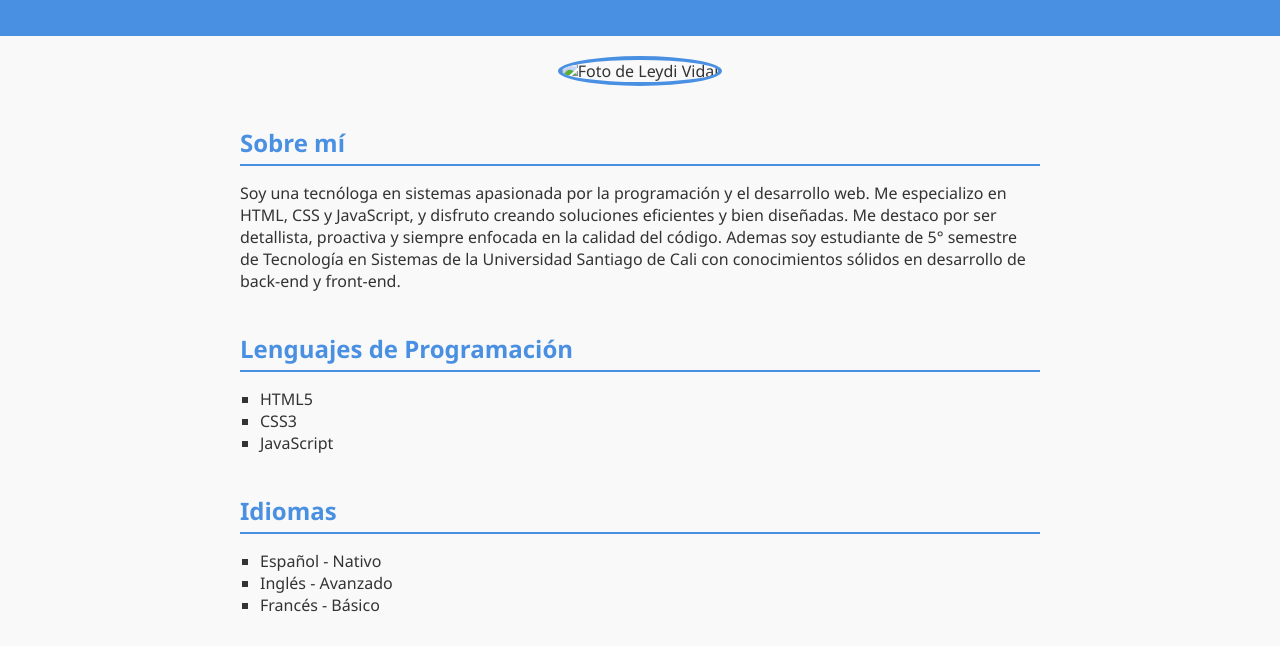
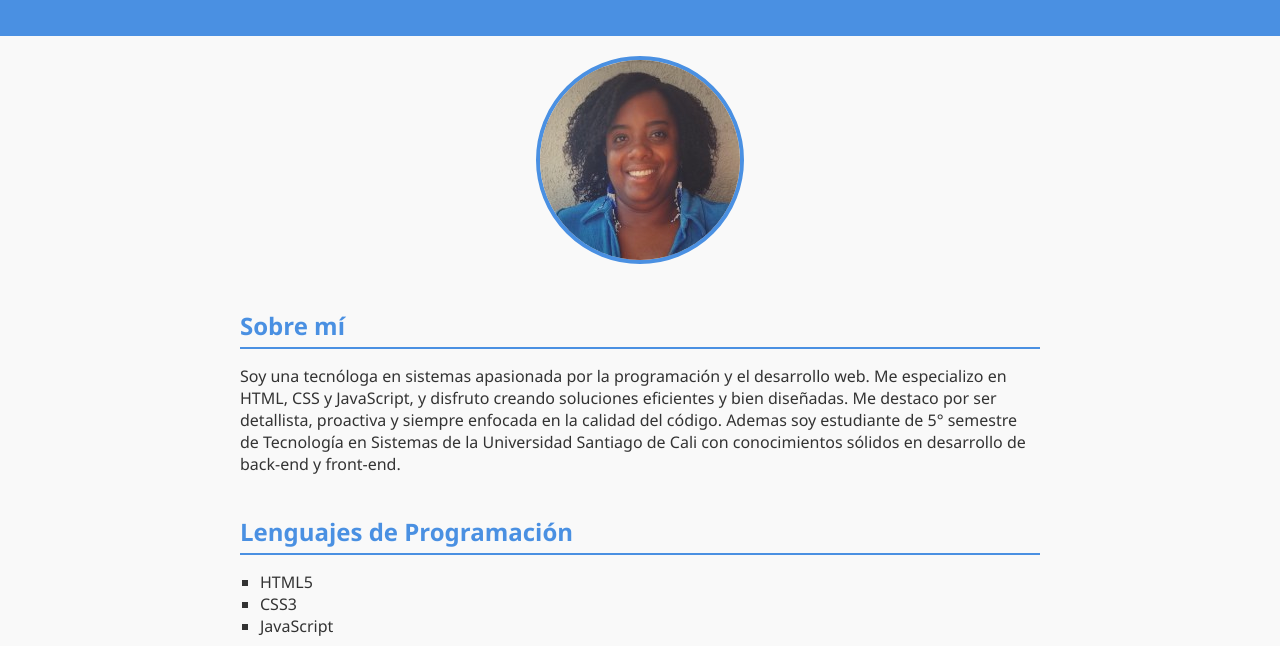
Before and after one commit to Afrolady/Leydi.github.io, a plain HTML site: page index.html in a window 1280 px wide. Shown: the part 154-800 px from the top of the page. Drawn offline with Linux system fonts and the light colour scheme.

Commit message:
Update index.html
adicionar foto

```diff
--- a/index.html
+++ b/index.html
@@ -13,7 +13,7 @@
     </header>
 
     <section class="foto">
-      <img src="./imagenes/descarga (4).jpg" alt="Foto de Leydi Vidal" />
+      <img src="./imagenes/leydi.jpg" alt="Foto de Leydi Vidal" />
     </section>
 
     <main>
```
